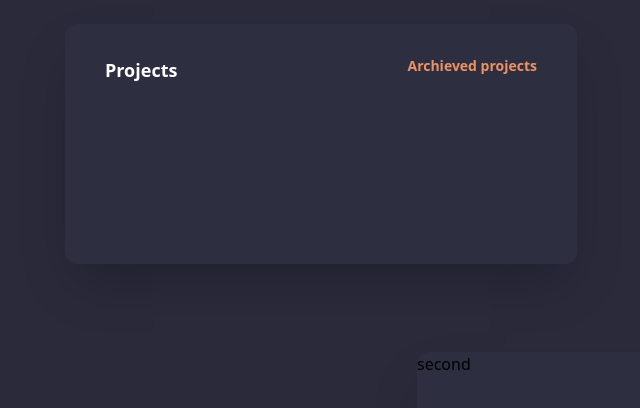
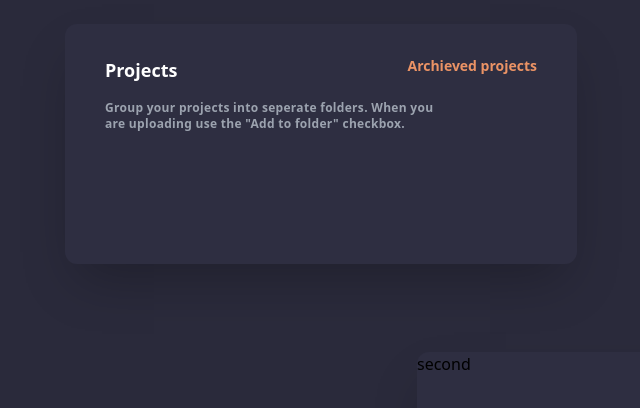
Before and after one commit to nasir-001/100-components, a Vue app: page /layout23 in a window 1280 px wide. Shown: the top 408 px of the page, without its empty margins (239-879 px from the left). Built offline with nearby package versions, Linux system fonts and the light colour scheme; the HTML template or start-up script is replaced by a standard one.

Commit message:
add the middle text in the first card

```diff
--- a/src/views/Layout23.vue
+++ b/src/views/Layout23.vue
@@ -9,6 +9,9 @@
           <div class="text-layout23textColor text-sm mx-10 font-semibold">
             Archieved projects
           </div>
+        </div>
+        <div class="text-gray-400 text-xs font-semibold tracking-wide ml-10 mr-32 pt-4">
+          Group your projects into seperate folders. When you are uploading use the "Add to folder" checkbox.
         </div>
       </div>
       <div class="bg-layout23cardBackgroundColor h-72 rounded-xl w-80 mt-88 -ml-40 shadow-2xl">
```
